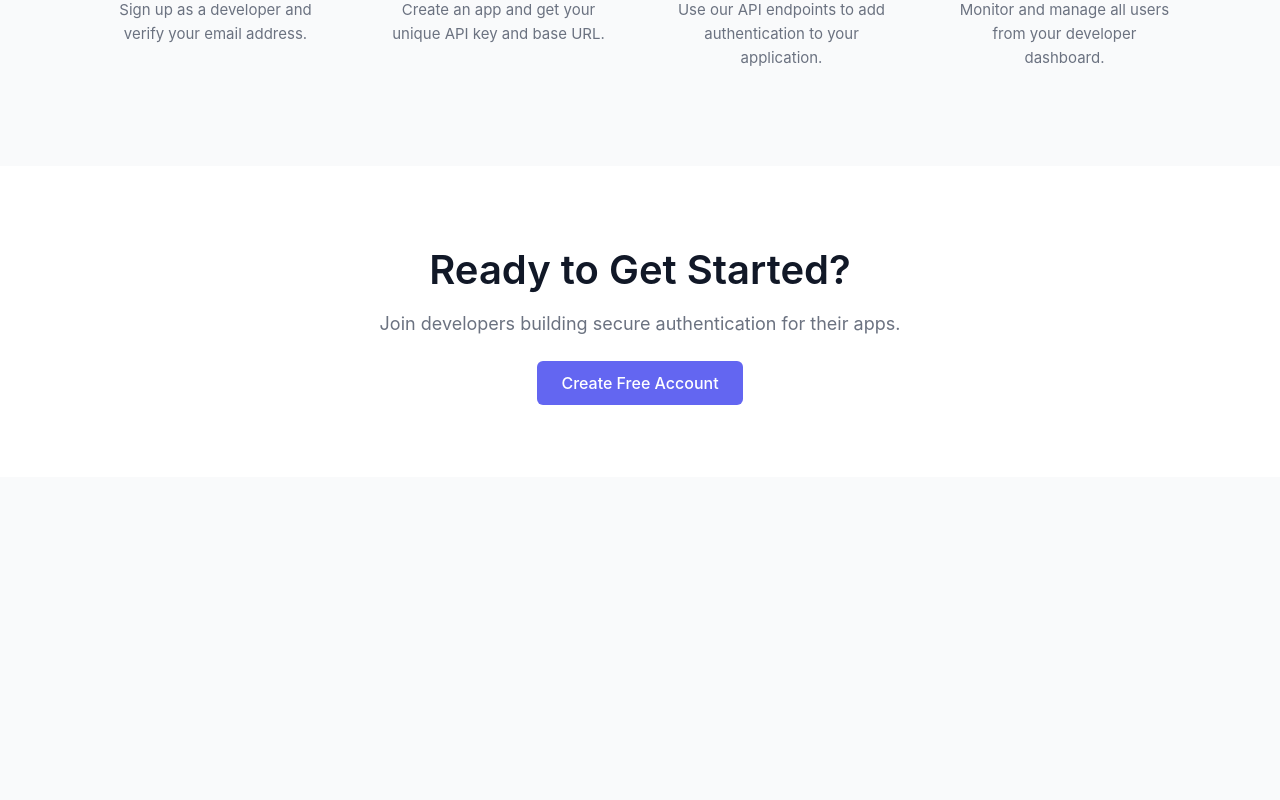
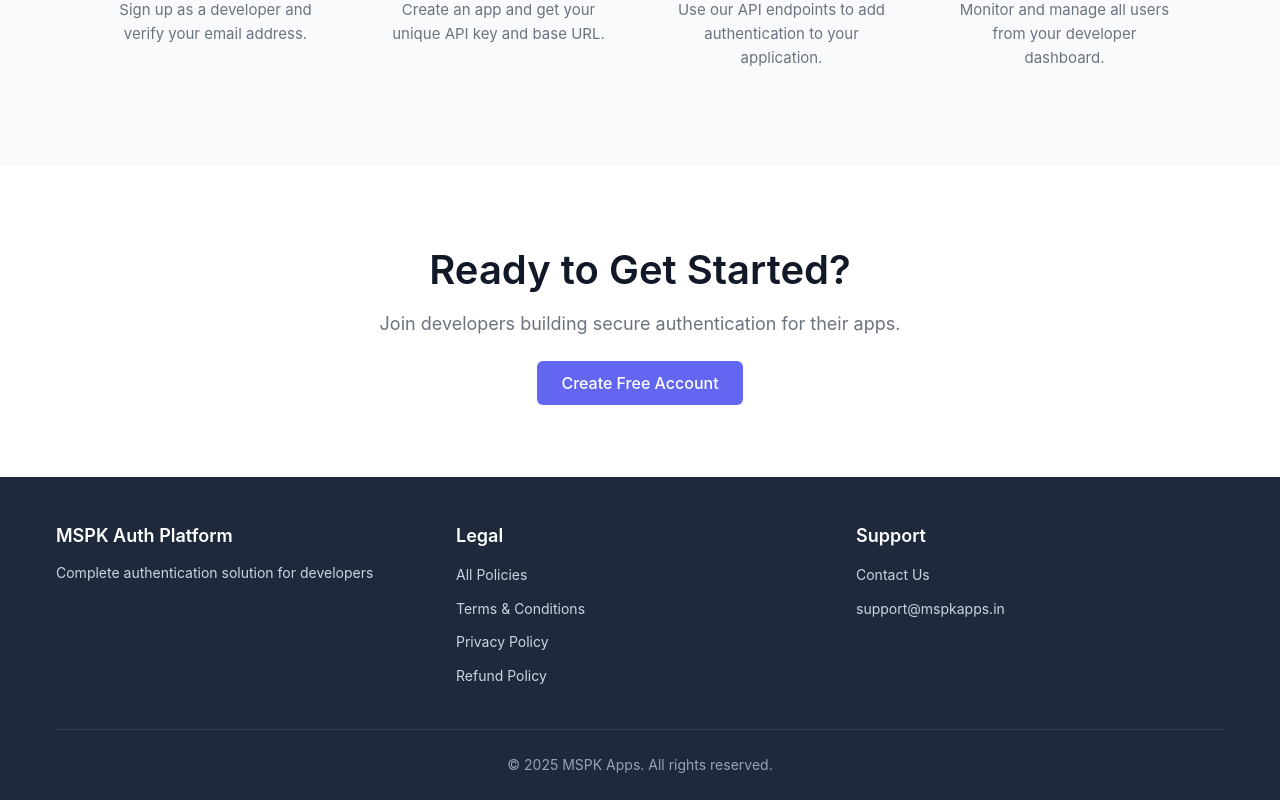
Before and after one commit to mspk5196/AuthServer, a React (Vite) app in the folder developerWeb/authServerWeb/: page / in a window 1280 px wide. Shown: the part 1692-2492 px from the top of the page. Before the commit the page ends 2169 px from the top, so only its background shows below. Built offline with nearby package versions, Linux system fonts and the light colour scheme.

Commit message:
modified header and footer in developer web

```diff
--- a/developerWeb/authServerWeb/src/components/Navbar/index.jsx
+++ b/developerWeb/authServerWeb/src/components/Navbar/index.jsx
@@ -37,18 +37,12 @@
             >
               Settings
             </Link>
-            {/* <Link
-              to="/apps"
-              className={`nav-link ${isActive('/apps') ? 'active' : ''}`}
+            <Link
+              to="/policies"
+              className={`nav-link ${isActive('/policies') ? 'active' : ''}`}
             >
-              Apps
-            </Link> */}
-            {/* <Link
-              to="/users"
-              className={`nav-link ${isActive('/users') ? 'active' : ''}`}
-            >
-              Users
-            </Link> */}
+              Policies
+            </Link>
             <div className="navbar-user">
               <span className="user-name">Hello, {developer?.name}</span>
               <button onClick={handleLogout} className="btn btn-sm btn-outline">
@@ -64,6 +58,12 @@
             >
               Pricing
             </Link>
+            <Link
+              to="/policies"
+              className={`nav-link ${isActive('/policies') ? 'active' : ''}`}
+            >
+              Policies
+            </Link>
             <Link to="/login" className="nav-link">
               Login
             </Link>
--- a/developerWeb/authServerWeb/src/pages/Dashboard/Dashboard.scss
+++ b/developerWeb/authServerWeb/src/pages/Dashboard/Dashboard.scss
@@ -368,3 +368,46 @@
     font-weight: 500;
   }
 }
+
+.dashboard-footer {
+  margin-top: 4rem;
+  padding-top: 2rem;
+  border-top: 1px solid rgba(0, 0, 0, 0.1);
+  text-align: center;
+
+  @include mobile {
+    margin-top: 3rem;
+    padding-top: 1.5rem;
+  }
+
+  .footer-links {
+    display: flex;
+    justify-content: center;
+    align-items: center;
+    gap: 0.75rem;
+    margin-bottom: 1rem;
+    flex-wrap: wrap;
+
+    a {
+      color: #64748b;
+      text-decoration: none;
+      font-size: 0.875rem;
+      transition: color 0.2s;
+
+      &:hover {
+        color: $primary-color;
+      }
+    }
+
+    span {
+      color: #cbd5e1;
+      font-size: 0.875rem;
+    }
+  }
+
+  .footer-copyright {
+    font-size: 0.8125rem;
+    color: #94a3b8;
+    margin: 0;
+  }
+}
--- a/developerWeb/authServerWeb/src/pages/Dashboard/index.jsx
+++ b/developerWeb/authServerWeb/src/pages/Dashboard/index.jsx
@@ -142,6 +142,23 @@
               <p className="stat-label">Current Status</p>
             </div>
           </div>
+
+          <footer className="dashboard-footer">
+            <div className="footer-links">
+              <Link to="/policies">Policies</Link>
+              <span>•</span>
+              <Link to="/terms">Terms</Link>
+              <span>•</span>
+              <Link to="/privacy">Privacy</Link>
+              <span>•</span>
+              <Link to="/refund">Refund</Link>
+              <span>•</span>
+              <Link to="/contact">Contact</Link>
+            </div>
+            <p className="footer-copyright">
+              &copy; {new Date().getFullYear()} MSPK Apps. All rights reserved.
+            </p>
+          </footer>
         </div>
       </div>
     </div>
--- a/developerWeb/authServerWeb/src/pages/Home/Home.scss
+++ b/developerWeb/authServerWeb/src/pages/Home/Home.scss
@@ -208,4 +208,70 @@
       }
     }
   }
+
+  .home-footer {
+    background: #1e293b;
+    color: white;
+    padding: 3rem 0 1.5rem;
+
+    .footer-content {
+      display: grid;
+      grid-template-columns: repeat(auto-fit, minmax(250px, 1fr));
+      gap: 2rem;
+      margin-bottom: 2rem;
+
+      @include mobile {
+        grid-template-columns: 1fr;
+        gap: 1.5rem;
+      }
+    }
+
+    .footer-section {
+      h4 {
+        font-size: 1.125rem;
+        font-weight: 600;
+        margin-bottom: 1rem;
+        color: white;
+      }
+
+      p {
+        font-size: 0.875rem;
+        color: #cbd5e1;
+        line-height: 1.6;
+      }
+
+      ul {
+        list-style: none;
+        padding: 0;
+        margin: 0;
+
+        li {
+          margin-bottom: 0.5rem;
+
+          a {
+            color: #cbd5e1;
+            text-decoration: none;
+            font-size: 0.875rem;
+            transition: color 0.2s;
+
+            &:hover {
+              color: white;
+            }
+          }
+        }
+      }
+    }
+
+    .footer-bottom {
+      border-top: 1px solid rgba(255, 255, 255, 0.1);
+      padding-top: 1.5rem;
+      text-align: center;
+
+      p {
+        font-size: 0.875rem;
+        color: #94a3b8;
+        margin: 0;
+      }
+    }
+  }
 }
--- a/developerWeb/authServerWeb/src/pages/Home/index.jsx
+++ b/developerWeb/authServerWeb/src/pages/Home/index.jsx
@@ -52,9 +52,6 @@
               </Link>
               <Link to="/pricing" className="btn btn-secondary btn-lg">
                 View Pricing
-              </Link>
-              <Link to="/policies" className="btn btn-text btn-lg">
-                View Policies
               </Link>
             </div>
           </div>
@@ -160,6 +157,36 @@
           </Link>
         </div>
       </section>
+
+      <footer className="home-footer">
+        <div className="container">
+          <div className="footer-content">
+            <div className="footer-section">
+              <h4>MSPK Auth Platform</h4>
+              <p>Complete authentication solution for developers</p>
+            </div>
+            <div className="footer-section">
+              <h4>Legal</h4>
+              <ul>
+                <li><Link to="/policies">All Policies</Link></li>
+                <li><Link to="/terms">Terms & Conditions</Link></li>
+                <li><Link to="/privacy">Privacy Policy</Link></li>
+                <li><Link to="/refund">Refund Policy</Link></li>
+              </ul>
+            </div>
+            <div className="footer-section">
+              <h4>Support</h4>
+              <ul>
+                <li><Link to="/contact">Contact Us</Link></li>
+                <li><a href="mailto:support@mspkapps.in">support@mspkapps.in</a></li>
+              </ul>
+            </div>
+          </div>
+          <div className="footer-bottom">
+            <p>&copy; {new Date().getFullYear()} MSPK Apps. All rights reserved.</p>
+          </div>
+        </div>
+      </footer>
     </div>
   );
 };
--- a/developerWeb/authServerWeb/src/pages/Legal/Policies.jsx
+++ b/developerWeb/authServerWeb/src/pages/Legal/Policies.jsx
@@ -1,6 +1,21 @@
 import { useEffect, useState } from 'react';
+import { Link } from 'react-router-dom';
 import { api } from '../../utils/api';
 import './Legal.scss';
+
+const keyToPath = (key) => {
+  switch (key) {
+    case 'terms':
+      return '/terms';
+    case 'privacy':
+      return '/privacy';
+    case 'refund':
+      return '/refund';
+    default:
+      // Fallback: send to generic policies page filtered by key in future
+      return '/terms';
+  }
+};
 
 const Policies = () => {
   const [policies, setPolicies] = useState([]);
@@ -30,6 +45,9 @@
     <div className="legal-page">
       <div className="container">
         <h1>Platform Policies</h1>
+        <p className="policy-intro" style={{ marginTop: '0.75rem', marginBottom: '1.5rem' }}>
+          Select a policy below to view its full details on the dedicated page.
+        </p>
 
         {error && (
           <div className="alert alert-warning" style={{ marginBottom: '1rem' }}>
@@ -42,20 +60,20 @@
         ) : policies.length === 0 ? (
           <p>No active policies are configured yet. Please check back later.</p>
         ) : (
-          <div className="legal-content">
-            {policies.map((policy) => (
-              <section key={policy.id} style={{ marginBottom: '2rem' }}>
-                <h2>{policy.title}</h2>
-                {policy.content ? (
-                  <div
-                    className="policy-body"
-                    dangerouslySetInnerHTML={{ __html: policy.content }}
-                  />
-                ) : (
-                  <p>No content has been published for this policy yet.</p>
-                )}
-              </section>
-            ))}
+          <div className="policy-selector-grid">
+            {policies.map((policy) => {
+              const path = keyToPath(policy.key);
+              return (
+                <div key={policy.id} className="policy-card">
+                  <h2>{policy.title}</h2>
+                  <p className="policy-key">Key: {policy.key}</p>
+                  <p className="policy-version">Version: {policy.version}</p>
+                  <Link to={path} className="btn btn-primary" style={{ marginTop: '0.75rem' }}>
+                    View Policy
+                  </Link>
+                </div>
+              );
+            })}
           </div>
         )}
       </div>
```
